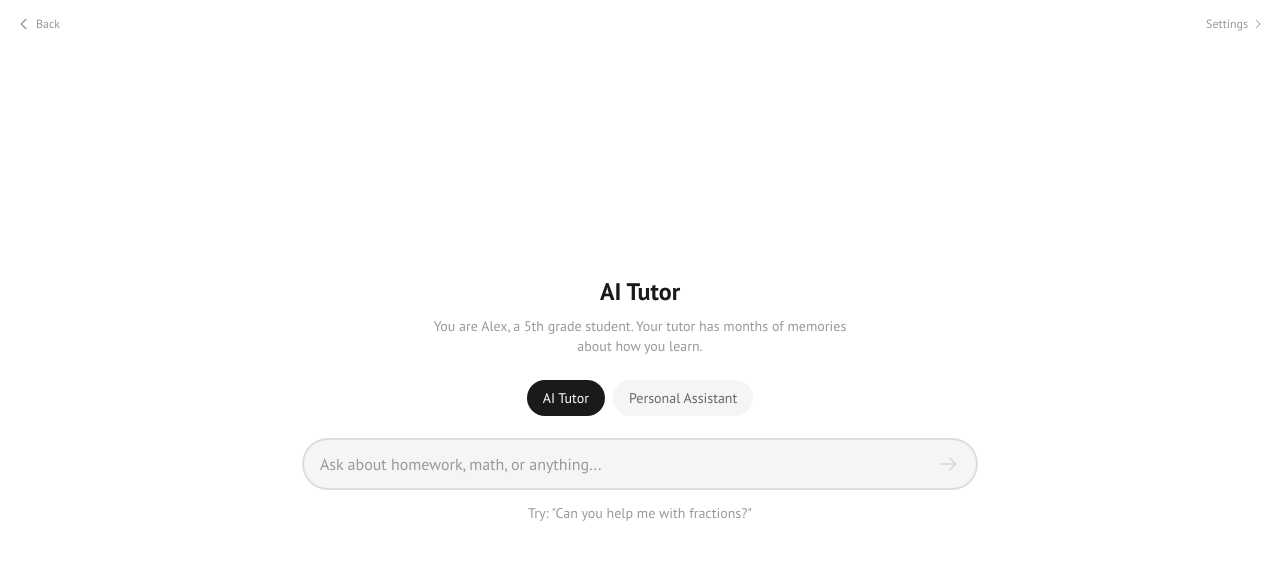
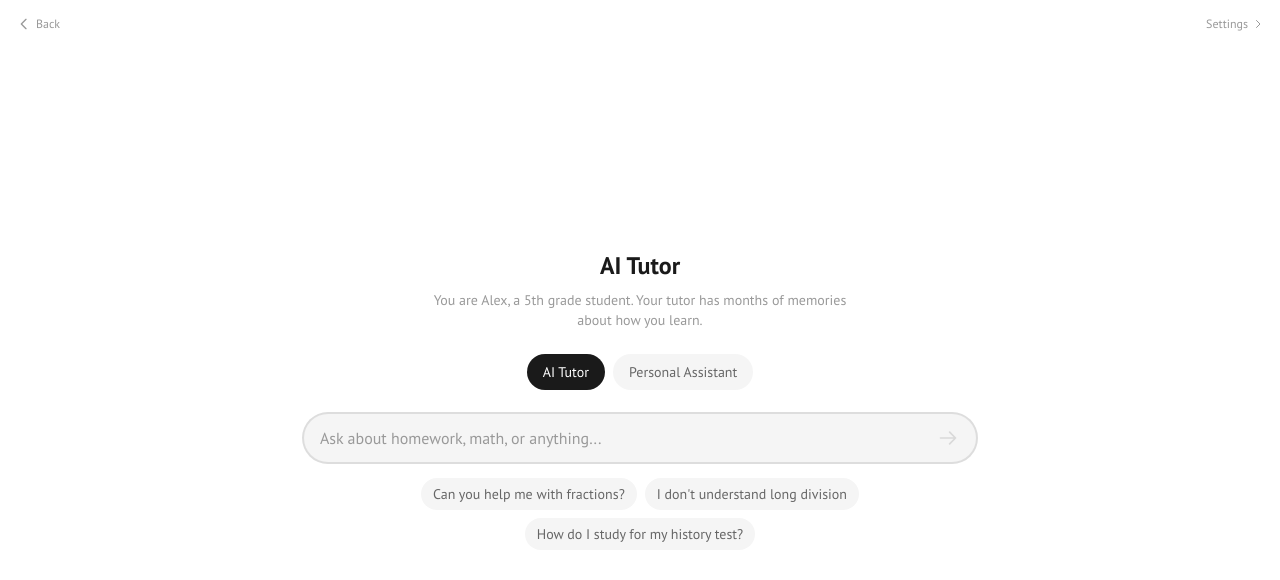
Before and after one commit to acadia-learning/streaming-memory, a React (Vite) app in the folder frontend/: page /demo in a window 1280 px wide. Shown: the top 580 px of the page. Built offline with nearby package versions, Linux system fonts and the light colour scheme.

Commit message:
fix(click): click

```diff
--- a/frontend/src/Demo.jsx
+++ b/frontend/src/Demo.jsx
@@ -22,14 +22,23 @@ const SCENARIOS = {
     description:
       "You are Alex, a 5th grade student. Your tutor has months of memories about how you learn.",
     placeholder: "Ask about homework, math, or anything...",
-    suggestedQuestion: "Can you help me with fractions?",
+    suggestedQuestions: [
+      "Can you help me with fractions?",
+      "I don't understand long division",
+      "How do I study for my history test?",
+    ],
   },
   dad: {
     name: "Personal Assistant",
     description:
       "Your assistant has access to your memories and notes. Ask for help thinking through decisions.",
     placeholder: "Ask for advice or help planning...",
-    suggestedQuestion: "What should I get my dad for his birthday?",
+    suggestedQuestions: [
+      "What should I get my dad for his birthday?",
+      "Help me plan something special for my parents' anniversary",
+      "What's a good gift for my mom?",
+      "I need ideas for the family reunion",
+    ],
   },
 };
 
@@ -103,10 +112,11 @@ export default function Demo() {
     }
   }, [isStreaming]);
 
-  const sendMessage = async () => {
-    if (!input.trim() || isStreaming) return;
+  const sendMessage = async (directMessage = null) => {
+    const messageToSend = directMessage || input.trim();
+    if (!messageToSend || isStreaming) return;
 
-    const userMessage = input.trim();
+    const userMessage = messageToSend;
     setInput("");
     setIsStreaming(true);
     setWaitingForFirstToken(true);
@@ -548,14 +558,17 @@ export default function Demo() {
             </button>
           </div>
 
-          {/* Suggested question - centered */}
-          <div className="text-center mt-3">
-            <button
-              onClick={() => setInput(scenarioConfig.suggestedQuestion)}
-              className="text-sm text-[#999] hover:text-[#666] transition-colors"
-            >
-              Try: "{scenarioConfig.suggestedQuestion}"
-            </button>
+          {/* Suggested questions */}
+          <div className="flex flex-wrap justify-center gap-2 mt-4">
+            {scenarioConfig.suggestedQuestions.map((q, i) => (
+              <button
+                key={i}
+                onClick={() => sendMessage(q)}
+                className="text-sm text-[#666] bg-[#f5f5f5] hover:bg-[#eee] px-3 py-1.5 rounded-full transition-colors"
+              >
+                {q}
+              </button>
+            ))}
           </div>
         </div>
       </div>
```
